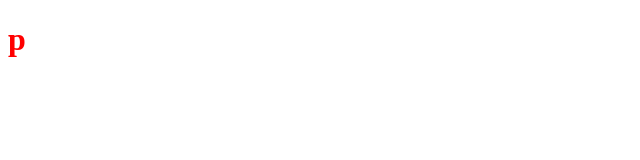
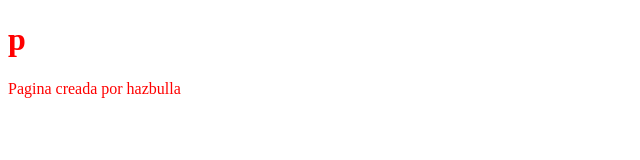
Before and after one commit to Andres-Blaper/remoto1-03-2024, a plain HTML site: page index.html in a window 1280 px wide. Shown: the whole page, without its empty margins (0-640 px from the left). Drawn offline with Linux system fonts and the light colour scheme.

Commit message:
Se añade a hazbulla

```diff
--- a/index.html
+++ b/index.html
@@ -8,5 +8,15 @@
 </head>
 <body>
     <h1>p</h1>
+
+
+
+
+
+
+
+
+
+    <footer>Pagina creada por hazbulla</footer>
 </body>
 </html>
```
